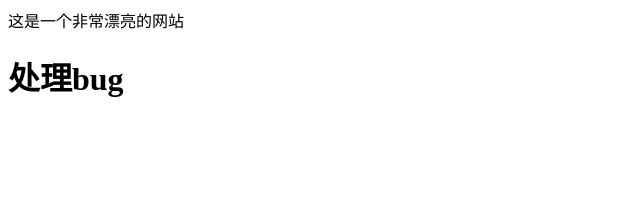
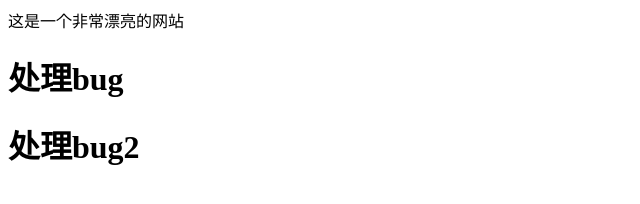
Before and after one commit to 2junru/git-demo, a plain HTML site: page index.html in a window 1280 px wide. Shown: the whole page, without its empty margins (0-640 px from the left). Drawn offline with Linux system fonts and the light colour scheme.

Commit message:
bug第二次修改

```diff
--- a/index.html
+++ b/index.html
@@ -11,5 +11,6 @@
         这是一个非常漂亮的网站
     </div>
     <h1>处理bug</h1>
+    <h1>处理bug2</h1>
 </body>
 </html>
```
